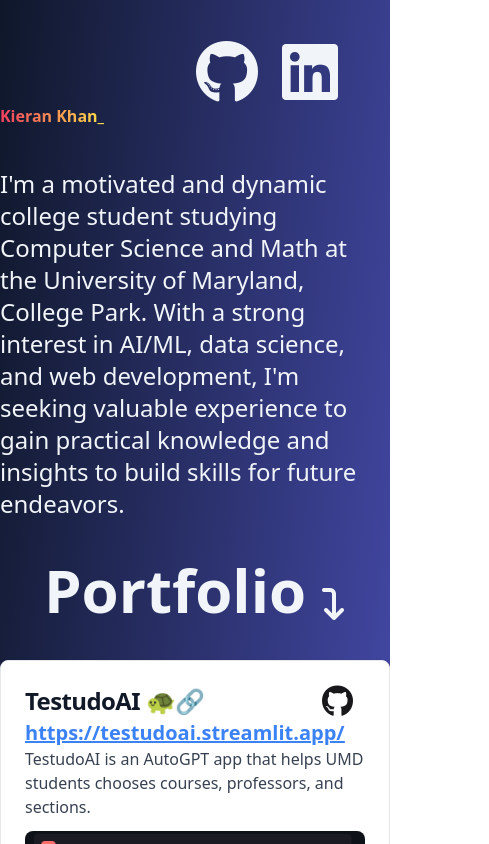
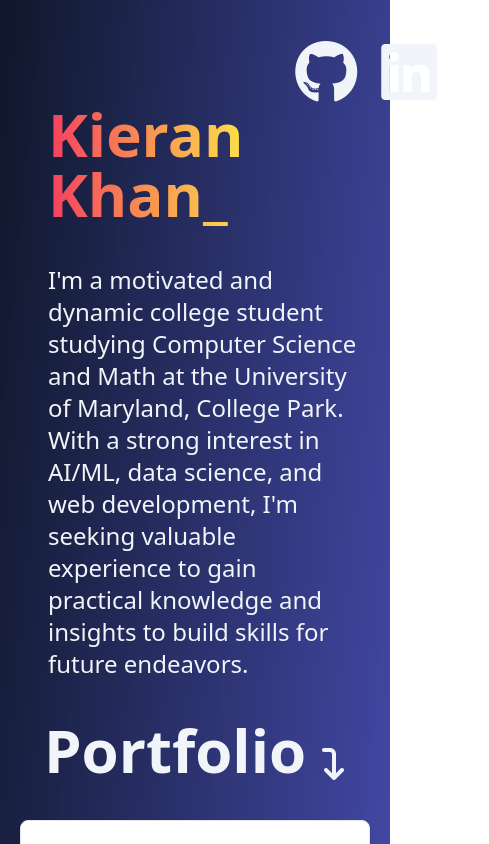
Before and after one commit to kierankhan/portfolio, a React (Vite) app: page / in a window 390 px wide. Shown: the top 844 px of the page, 489 px wide, since content can reach past the window. Built offline with nearby package versions, Linux system fonts and the light colour scheme.

Commit message:
mobile fix pls

```diff
--- a/tailwind.config.js
+++ b/tailwind.config.js
@@ -7,7 +7,7 @@ export default {
   theme: {
     extend: {},
     screens: {
-      'sm': '400px',
+      'sm': '380px',
       'lg': '1024px'
     }
   },
```
